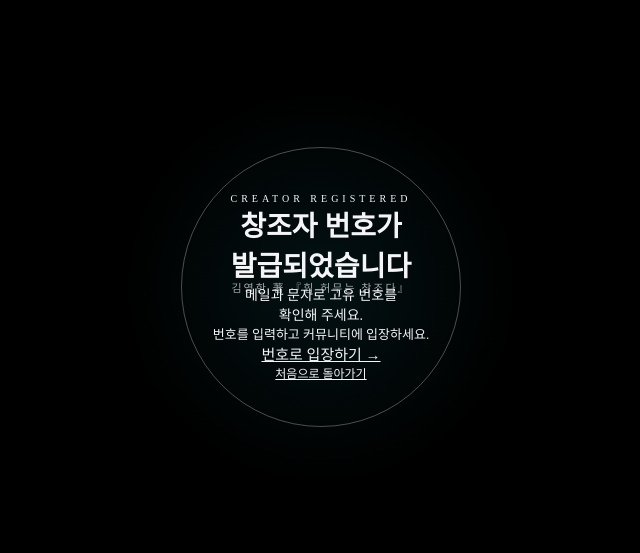
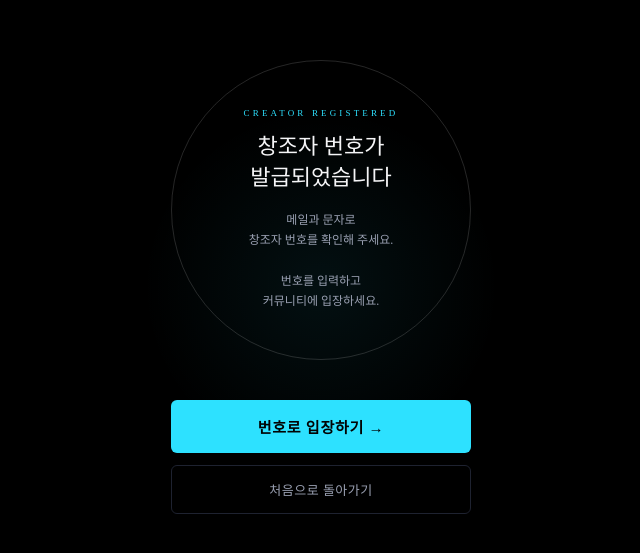
Before and after one commit to partyok-create/hipvoid, a Next.js app: page /welcome in a window 1280 px wide. Shown: the part 113-666 px from the top of the page, without its empty margins (319-959 px from the left). Built offline with nearby package versions, Linux system fonts and the light colour scheme.

Commit message:
fix: welcome 페이지 — 버튼 원 밖으로 + 텍스트 정리

```diff
--- a/app/welcome/page.tsx
+++ b/app/welcome/page.tsx
@@ -2,56 +2,126 @@ import Link from "next/link";
 
 export default function WelcomePage() {
   return (
-    <main className="min-h-screen bg-black flex flex-col items-center justify-center px-8 text-center overflow-hidden">
-      {/* 글로우 배경 */}
-      <div
-        className="absolute rounded-full pointer-events-none"
-        style={{
-          width: 400, height: 400,
-          background: "radial-gradient(circle, rgba(45,225,255,0.08) 0%, transparent 70%)",
-          top: "50%", left: "50%", transform: "translate(-50%, -50%)",
-        }}
-      />
+    <main style={{
+      minHeight: "100vh",
+      backgroundColor: "#000",
+      display: "flex",
+      flexDirection: "column",
+      alignItems: "center",
+      justifyContent: "center",
+      padding: "0 32px",
+      position: "relative",
+      overflow: "hidden",
+    }}>
 
-      {/* 링 */}
-      <div
-        className="absolute rounded-full border border-hv-cyan animate-orb pointer-events-none"
-        style={{ width: 280, height: 280, opacity: 0.3 }}
-      />
+      {/* 배경 글로우 */}
+      <div style={{
+        position: "absolute",
+        width: 360, height: 360,
+        borderRadius: "50%",
+        background: "radial-gradient(circle, rgba(45,225,255,0.07) 0%, transparent 70%)",
+        top: "50%", left: "50%",
+        transform: "translate(-50%, -50%)",
+        pointerEvents: "none",
+      }} />
 
-      <div className="relative z-10">
-        <p className="text-[10px] tracking-[0.4em] text-hv-cyan mb-8 uppercase">
+      {/* ── 원 (텍스트만, 버튼 없음) ── */}
+      <div style={{
+        position: "relative",
+        width: 300, height: 300,
+        borderRadius: "50%",
+        border: "1px solid rgba(255,255,255,0.15)",
+        display: "flex",
+        flexDirection: "column",
+        alignItems: "center",
+        justifyContent: "center",
+        textAlign: "center",
+        padding: "32px",
+        marginBottom: 40,
+      }}>
+        {/* CREATOR REGISTERED 레이블 */}
+        <p style={{
+          fontSize: 9,
+          letterSpacing: "0.35em",
+          color: "#2DE1FF",
+          marginBottom: 14,
+          textTransform: "uppercase",
+        }}>
           Creator Registered
         </p>
 
-        <h2 className="text-[28px] font-light text-white leading-snug mb-3">
+        {/* 메인 타이틀 */}
+        <h2 style={{
+          fontSize: 22,
+          fontWeight: 300,
+          color: "#F5F5F7",
+          lineHeight: 1.4,
+          marginBottom: 16,
+        }}>
           창조자 번호가<br />발급되었습니다
         </h2>
 
-        <p className="text-[14px] text-hv-muted leading-relaxed mb-2">
-          메일과 문자로 고유 번호를<br />확인해 주세요.
+        {/* 안내 텍스트 */}
+        <p style={{
+          fontSize: 12,
+          color: "#9AA0B2",
+          lineHeight: 1.7,
+          textAlign: "center",
+        }}>
+          메일과 문자로<br />창조자 번호를 확인해 주세요.<br />
+          <br />
+          번호를 입력하고<br />커뮤니티에 입장하세요.
         </p>
-        <p className="text-[13px] text-hv-muted mb-12">
-          번호를 입력하고 커뮤니티에 입장하세요.
-        </p>
+      </div>
 
+      {/* ── 버튼 영역 (원 밖, 컬러) ── */}
+      <div style={{
+        width: "100%",
+        maxWidth: 300,
+        display: "flex",
+        flexDirection: "column",
+        gap: 12,
+      }}>
+        {/* 번호로 입장하기 — 시안 배경 */}
         <Link
           href="/enter"
-          className="inline-block px-10 py-4 bg-hv-cyan text-black font-bold text-[15px] tracking-wide rounded-sm hover:opacity-90 transition-opacity"
+          style={{
+            display: "block",
+            width: "100%",
+            padding: "16px 0",
+            backgroundColor: "#2DE1FF",
+            color: "#000",
+            fontWeight: 700,
+            fontSize: 15,
+            letterSpacing: "0.05em",
+            textAlign: "center",
+            textDecoration: "none",
+            borderRadius: 6,
+          }}
         >
           번호로 입장하기 →
         </Link>
 
-        <div className="mt-6">
-          <Link href="/" className="text-[12px] text-hv-muted hover:text-white transition-colors">
-            처음으로 돌아가기
-          </Link>
-        </div>
+        {/* 처음으로 돌아가기 — 테두리 버튼 */}
+        <Link
+          href="/"
+          style={{
+            display: "block",
+            width: "100%",
+            padding: "14px 0",
+            backgroundColor: "transparent",
+            color: "#9AA0B2",
+            fontSize: 13,
+            letterSpacing: "0.04em",
+            textAlign: "center",
+            textDecoration: "none",
+            borderRadius: 6,
+            border: "1px solid #1E2230",
+          }}
+        >
+          처음으로 돌아가기
+        </Link>
       </div>
-
-      <p className="absolute bottom-8 text-[11px] text-[#E6E8EE] tracking-[0.18em] opacity-70">
-        김영한 著 ·『힙 허무는 창조다』
-      </p>
     </main>
   );
 }
```
